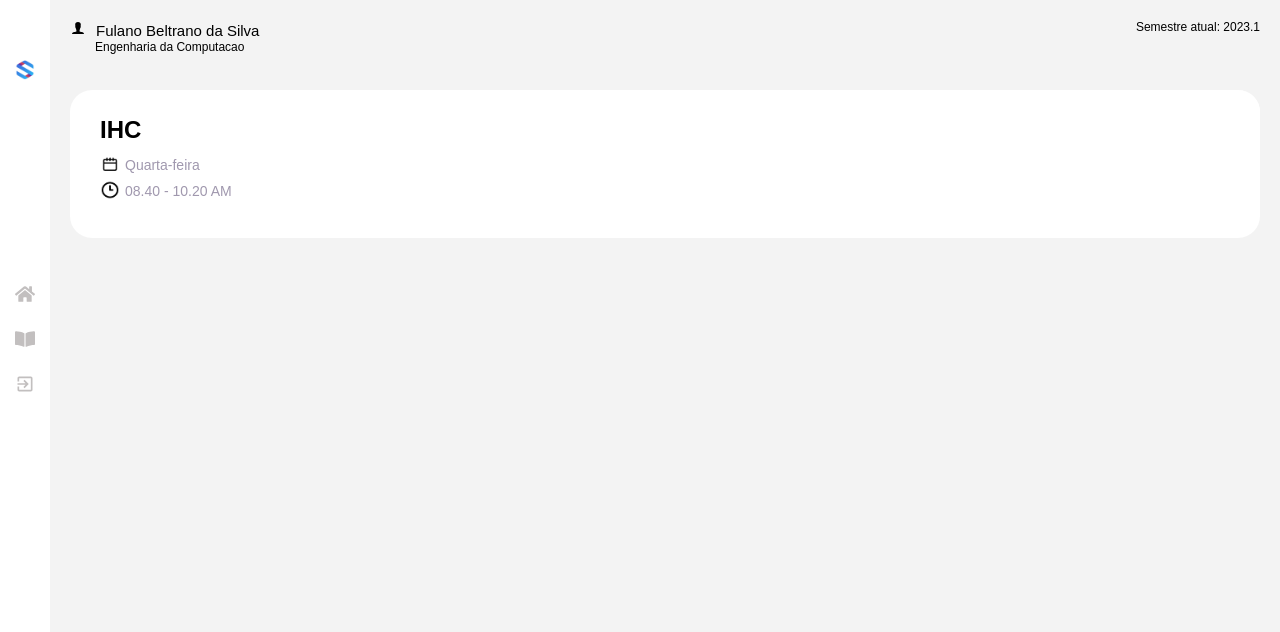
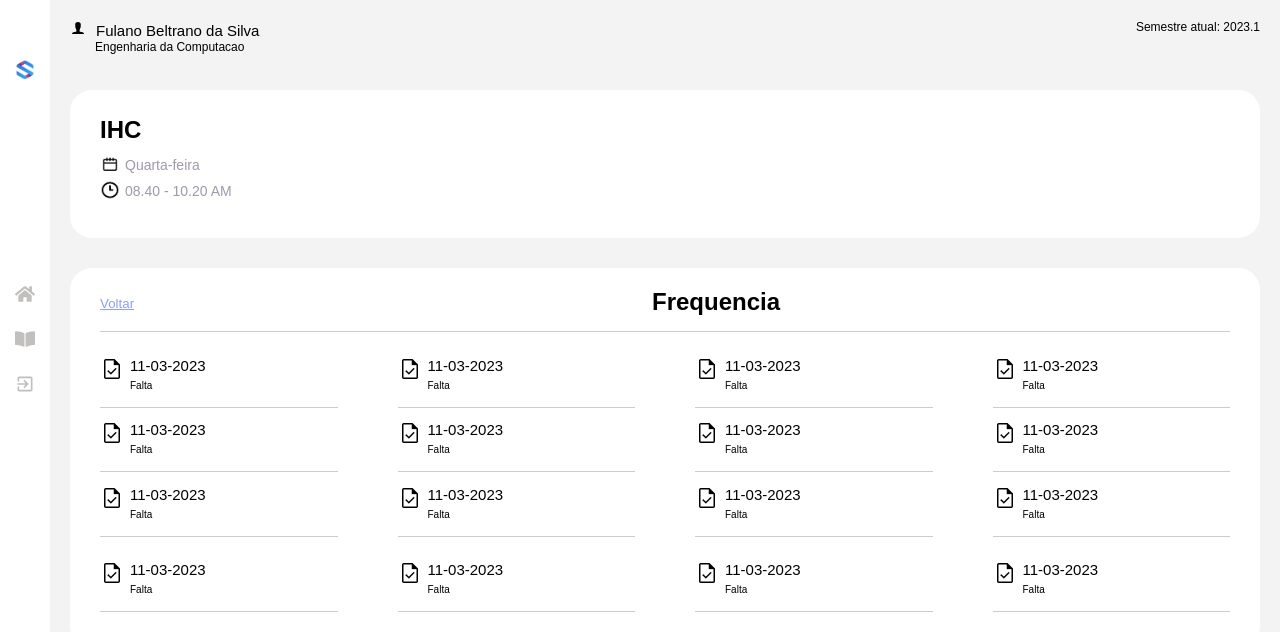
Before and after one commit to victorluizskt/ihc-sigaa-2.0-frontend, a React (Create React App) app: page /frequencia in a window 1280 px wide. Shown: the top 632 px of the page. Built offline with nearby package versions, Linux system fonts and the light colour scheme.

Commit message:
base completed

```diff
--- a/src/pages/About/About.jsx
+++ b/src/pages/About/About.jsx
@@ -4,6 +4,7 @@ import Navbar from '../../components/Navbar';
 import Calendar from '../../assets/Calendar.png';
 import Draw from '../../assets/draw.png';
 import Frequency from '../../assets/frequency.png';
+import CEFET from '../../assets/cefet.png';
 import { Card, TextTitle, TitlePage, Button} from './styled';
 
 const ListDegress = [
@@ -110,6 +111,10 @@ const About = () => {
                     </div>
                 </Card>
             ))}
+            <div style={{ display: 'grid', marginTop: '30px', justifyContent: 'center'}}>
+                <img style={{ marginLeft: '144px' }} src={CEFET} alt="cefet-mg" />
+                <span style={{ textAlign: 'center'}}>SIGAA | Diretoria de Tecnologia da Informação</span>
+            </div>
         </Sidebar>
     );
 };
--- a/src/pages/Discipline/index.jsx
+++ b/src/pages/Discipline/index.jsx
@@ -4,6 +4,7 @@ import DisciplineHeader from "../../components/DisciplineHeader";
 import Task from '../../assets/task.png';
 import Group from '../../assets/group.png';
 import List from '../../assets/list.png';
+import CEFET from '../../assets/cefet.png';
 import {
     Card,
     Line,
@@ -75,6 +76,10 @@ const Discipline = () => {
                 </div>
                 <Line />
             </Card>
+            <div style={{ display: 'grid', marginTop: '30px', justifyContent: 'center'}}>
+                <img style={{ marginLeft: '144px' }} src={CEFET} alt="cefet-mg" />
+                <span style={{ textAlign: 'center'}}>SIGAA | Diretoria de Tecnologia da Informação</span>
+            </div>
         </Sidebar>
     )
 }
--- a/src/pages/Frequency/index.jsx
+++ b/src/pages/Frequency/index.jsx
@@ -1,12 +1,125 @@
 import Navbar from "../../components/Navbar";
 import Sidebar from "../../components/Sidebar/Sidebar";
 import DisciplineHeader from "../../components/DisciplineHeader";
+import Task from '../../assets/task.png';
+
+import {
+    Card,
+    Button,
+    TitlePage,
+    Line,
+} from './styled';
+
+// passar para um arquivo de mock dps
+const FrequencyList = [
+    {
+        icon: '',
+        date: '11-03-2023',
+        present:'Falta',
+    },
+    {
+        icon: '',
+        date: '11-03-2023',
+        present:'Falta',
+    },
+    {
+        icon: '',
+        date: '11-03-2023',
+        present:'Falta',
+    },
+    {
+        icon: '',
+        date: '11-03-2023',
+        present:'Falta',
+    },
+    {
+        icon: '',
+        date: '11-03-2023',
+        present:'Falta',
+    },
+    {
+        icon: '',
+        date: '11-03-2023',
+        present:'Falta',
+    },
+    {
+        icon: '',
+        date: '11-03-2023',
+        present:'Falta',
+    },
+    {
+        icon: '',
+        date: '11-03-2023',
+        present:'Falta',
+    },
+    {
+        icon: '',
+        date: '11-03-2023',
+        present:'Falta',
+    },
+    {
+        icon: '',
+        date: '11-03-2023',
+        present:'Falta',
+    },
+    {
+        icon: '',
+        date: '11-03-2023',
+        present:'Falta',
+    },
+    {
+        icon: '',
+        date: '11-03-2023',
+        present:'Falta',
+    },
+    {
+        icon: '',
+        date: '11-03-2023',
+        present:'Falta',
+    },
+    {
+        icon: '',
+        date: '11-03-2023',
+        present:'Falta',
+    },
+    {
+        icon: '',
+        date: '11-03-2023',
+        present:'Falta',
+    },
+    {
+        icon: '',
+        date: '11-03-2023',
+        present:'Falta',
+    },
+];
 
 const Frequency = () => {
     return (
         <Sidebar>
             <Navbar />
             <DisciplineHeader />
+            <Card height="380px" marginTop="30px">
+                <div style={{ display: 'grid', gridTemplateColumns: '45% 50%', paddingTop: '20px', marginLeft: '30px', borderRadius: '22px'}}>
+                    <a href="/about">
+                        <Button>Voltar</Button>
+                    </a>
+                    <TitlePage>Frequencia</TitlePage>
+                </div>
+                <Line />
+                <div style={{ display: 'grid', gridTemplateRows: '23% 23%', gridTemplateColumns: '1fr 1fr 1fr 1fr'}}>
+                    {FrequencyList.map(frequency => (
+                        <div style={{ marginLeft: '30px', display: 'grid', gridTemplateRows: '0px 40px 15px', marginTop: '15px'}}>
+                            <img  src={Task} alt="icon"/>
+                            <div style={{ display: 'grid', marginLeft: '30px' }}>
+                                <span style={{ fontSize: '15px' }}>{frequency.date}</span>
+                                <span style={{ fontSize: '10px'}}>{frequency.present}</span>
+                            </div>
+                            <Line marginLeft="0px"/>
+                        </div>
+                    ))}
+                </div>
+            </Card>
         </Sidebar>
     )
 }
--- /dev/null
+++ b/src/pages/Frequency/styled.js
@@ -0,0 +1,39 @@
+import styled from 'styled-components';
+
+export const Card = styled.div`
+    background-color: #FFF;
+    width: 100%;
+    border-radius: 22px;
+    height: ${props => props.height};
+    * {
+        background-color: #FFF;
+    }
+    margin-top: ${props => props.marginTop}
+`;
+
+export const Line = styled.hr`
+  border: none;
+  border-top: 1px solid #ccc;
+  margin: 10px 0;
+  margin-right: 30px;
+  margin-left: ${props => props.marginLeft ? props.marginLeft : "30px"}
+`;
+
+export const TitlePage = styled.span`
+    font-size: 24px;
+    font-weight: 700;
+    text-align: center;
+    margin-left: 30px;
+    border-radius: 22px;
+    text-align: start;
+`;
+
+export const Button = styled.button`
+    border: none;
+    color: #8E9FFB;
+    text-decoration-line: underline;
+    cursor: pointer;
+    margin-bottom: 10px;
+    margin-right: 10px;
+    padding-top: 8px;
+`;
--- a/src/pages/Grades/index.jsx
+++ b/src/pages/Grades/index.jsx
@@ -5,6 +5,7 @@ import Task from '../../assets/task.png';
 import Group from '../../assets/group.png';
 import List from '../../assets/list.png';
 import Total from '../../assets/total.png';
+import CEFET from '../../assets/cefet.png';
 
 import {
     Card,
@@ -73,6 +74,10 @@ const Grades = () => {
                 <span style={{ textAlign: 'end', fontSize: '10px', paddingTop: '14px' }}>Nota: 68</span>
             </div>
         </Card>
+        <div style={{ display: 'grid', marginTop: '30px', justifyContent: 'center'}}>
+            <img style={{ marginLeft: '144px' }} src={CEFET} alt="cefet-mg" />
+            <span style={{ textAlign: 'center'}}>SIGAA | Diretoria de Tecnologia da Informação</span>
+        </div>
     </Sidebar>
     )
 }
--- a/src/pages/Home/index.jsx
+++ b/src/pages/Home/index.jsx
@@ -1,6 +1,8 @@
 import Navbar from "../../components/Navbar";
 import Sidebar from "../../components/Sidebar/Sidebar";
 import News from '../../assets/news.png';
+import CEFET from '../../assets/cefet.png';
+
 import { Card, Line } from "./styled";
 
 const ListNews = [
@@ -73,6 +75,10 @@ const Home = () => (
                 </div>
             ))}
         </Card>
+        <div style={{ display: 'grid', marginTop: '30px', justifyContent: 'center'}}>
+            <img style={{ marginLeft: '144px' }} src={CEFET} alt="cefet-mg" />
+            <span style={{ textAlign: 'center'}}>SIGAA | Diretoria de Tecnologia da Informação</span>
+        </div>
     </Sidebar>
 )
 
```
Also changed, not shown: src/assets/cefet.png (added).
